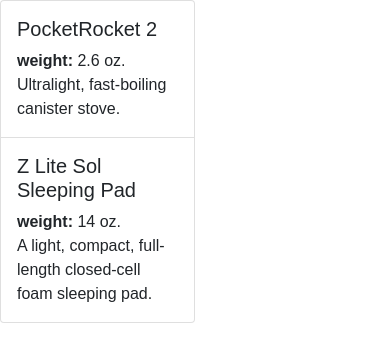
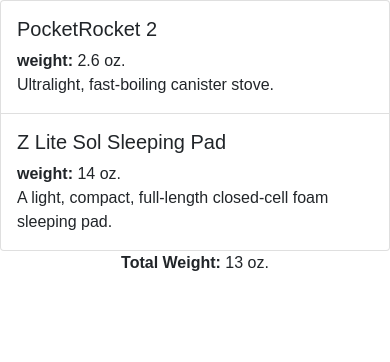
Before and after one commit to grantal/backpack-builder, a React (Create React App) app: page / in a window 390 px wide. Shown: the top 362 px of the page. Built offline with nearby package versions, Linux system fonts and the light colour scheme.

Commit message:
can remove items

```diff
--- a/src/App.css
+++ b/src/App.css
@@ -27,9 +27,8 @@
   to { transform: rotate(360deg); }
 }
 
-.item-pool {
-  display: inline-block;
-  width: 50%;
+.weight-counter {
+  text-align: center;
 }
 
 .backpack-item {
--- a/src/App.js
+++ b/src/App.js
@@ -1,5 +1,4 @@
 import React, { Component } from 'react';
-import logo from './images/logo.svg';
 import './App.css';
 import { ListGroup, ListGroupItem } from 'reactstrap';
 import gear from './gear.json'
@@ -8,34 +7,48 @@
   constructor(props) {
     super(props);
     this.state = {
-      unselected: gear,
-      selected: [],
+      unselected: gear, //available gear
+      selected: [], // gear the user has selected
     };
   }
 
   // put item in the selected list
   selectItem(id){
-    const found = this.state.unselected.find(item => item["id"] === id);
+    let found = Object.assign({},this.state.unselected.find(item => item["id"] === id));
     const selected = this.state.selected.slice();
+    // make each item in selected have a unique id
+    found["id"] = selected.length.toString();
     this.setState({
       selected : selected.concat(found),
     });
   }
   // remove item from the selected list
   deselectItem(id){
+    const selected = this.state.selected.slice();
+    this.setState({
+      selected : selected.filter(item => item["id"] !== id),
+    });
+
   }
 
   render() {
     return (
-      <div className="App">
+      <div className="container-fluid">
+        <div className="row">
           <ItemPool
             items={this.state.unselected}
             itemClick={id => this.selectItem(id)}
+            className="col-sm p-0"
           ></ItemPool>
+          <div className="col-sm p-0">
+            <WeightCounter weight={13}></WeightCounter>
             <ItemPool
               items={this.state.selected}
               itemClick={id => this.deselectItem(id)}
+              className="selected-items"
             ></ItemPool>
+          </div>
+        </div>
       </div>
     );
   }
@@ -44,7 +57,7 @@
 class ItemPool extends Component {
   render() {
     return (
-      <div className="item-pool">
+      <div className={this.props.className}>
         <ListGroup>
           {
             this.props.items.map(item => {
@@ -63,21 +76,7 @@
 }
 
 class BackpackItem extends Component {
-  constructor(props) {
-    super(props);
-    this.state = {hidden: false};
-    this.handleClick = this.handleClick.bind(this);
-  }
-  handleClick() {
-    this.setState(prevState => ({
-      hidden: !prevState.hidden
-    }));
-  }
-
   render() {
-    if (this.state.hidden) {
-      return (<div hidden></div>);
-    }
     return (
       <ListGroupItem className="backpack-item" onClick={this.props.onClick}>
         <h5>{this.props.name}</h5>
@@ -88,4 +87,14 @@
   }
 }
 
+class WeightCounter extends Component {
+  render() {
+    return (
+      <div className="weight-counter">
+        <span><b>Total Weight:</b> {this.props.weight} oz.</span>
+      </div>
+    );
+  }
+}
+
 export default App;
```
Lines whose indentation alone changed are shown as unchanged.
